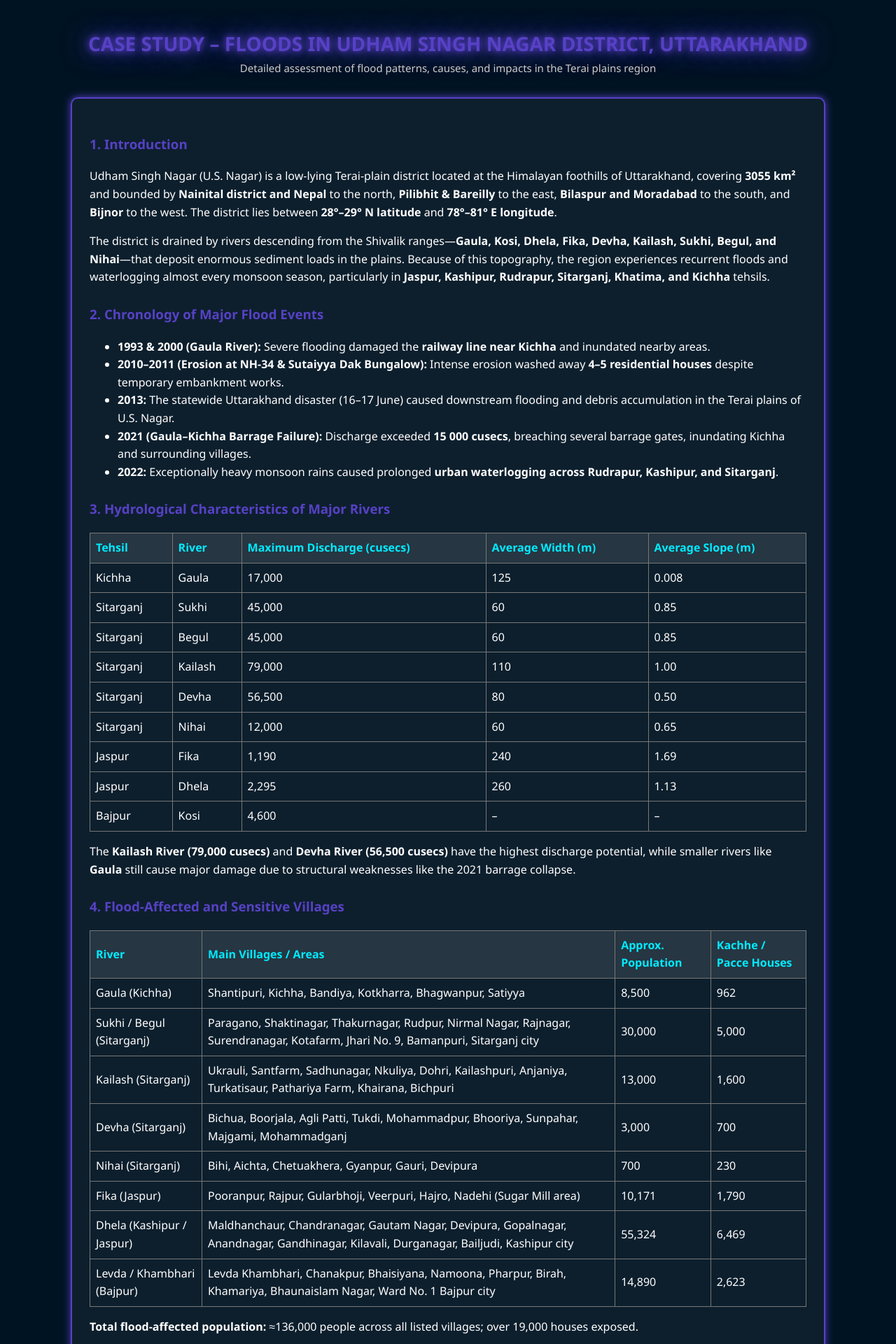
After one commit to SudaisFarooq/GEOSOLUTIONS-again, a Flask app: page /index2.html in a window 1280 px wide. The commit adds this page. Shown: the top 1920 px of the page at 70% size. Run offline with Flask 3, Linux system fonts and the light colour scheme; parts of the project's set-up code (start-up, migrations or seed data) failed here and were passed over.

Commit message:
add case studies

```diff
--- a/app.py
+++ b/app.py
@@ -11,6 +11,11 @@ def home():
 @app.route('/floodPrediction.html')
 def flood_prediction_page():
     return render_template('floodPrediction.html')
+
+@app.route('/index2.html')
+def case_study_page():
+    return render_template('index2.html')
+
 
 @app.route('/predict', methods=['POST'])
 def predict_route():
--- /dev/null
+++ b/templates/index2.html
@@ -0,0 +1,180 @@
+<!DOCTYPE html>
+<html lang="en">
+<head>
+<meta charset="UTF-8">
+<meta name="viewport" content="width=device-width, initial-scale=1.0">
+<title>Flood Case Study – Udham Singh Nagar</title>
+<style>
+  body {
+    margin: 0;
+    background-color: #001322;
+    color: #fff;
+    font-family: "Segoe UI", Arial, sans-serif;
+    line-height: 1.6;
+  }
+
+  /* Main Glowing Heading */
+  .main-heading {
+    margin-top: 40px;
+    font-size: 28px;
+    text-align: center;
+    color: rgb(87, 65, 197);
+    font-weight: bold;
+    text-shadow: 0 0 10px rgb(87, 65, 197), 0 0 20px rgb(87, 65, 197), 0 0 40px rgb(87, 65, 197);
+  }
+
+  .subtitle {
+    text-align: center;
+    color: #ccc;
+    font-size: 15px;
+    margin-bottom: 30px;
+  }
+
+  /* Content Box */
+  .content {
+    width: 80%;
+    margin: auto;
+    background-color: rgba(255,255,255,0.05);
+    border: 2px solid rgb(87, 65, 197);
+    border-radius: 10px;
+    padding: 25px;
+    box-shadow: 0 0 12px rgb(87, 65, 197);
+  }
+
+  h2 {
+    color: #00eaff;
+    text-shadow: 0 0 8px #00eaff;
+    border-bottom: 1px solid #00eaff;
+    padding-bottom: 4px;
+  }
+
+  h3 {
+    color: rgb(87, 65, 197);
+    margin-top: 25px;
+  }
+    h4 {
+    color: #00eaff;
+    margin-top: 25px;
+  }
+
+  table {
+    width: 100%;
+    border-collapse: collapse;
+    margin-top: 15px;
+  }
+
+  th, td {
+    border: 1px solid #777;
+    padding: 8px;
+    text-align: left;
+  }
+
+  th {
+    background-color: rgba(255,255,255,0.1);
+    color: #00eaff;
+  }
+
+  em { color: #ccc; }
+
+  @media(max-width:700px) {
+    .content { width: 95%; font-size: 15px; }
+    .main-heading { font-size: 22px; }
+  }
+</style>
+</head>
+
+<body>
+
+<div class="main-heading">CASE STUDY – FLOODS IN UDHAM SINGH NAGAR DISTRICT, UTTARAKHAND</div>
+<div class="subtitle">Detailed assessment of flood patterns, causes, and impacts in the Terai plains region</div>
+
+<div class="content">
+
+<h3>1. Introduction</h3>
+<p>Udham Singh Nagar (U.S. Nagar) is a low-lying Terai-plain district located at the Himalayan foothills of Uttarakhand, covering <b>3055 km²</b> and bounded by <b>Nainital district and Nepal</b> to the north, <b>Pilibhit & Bareilly</b> to the east, <b>Bilaspur and Moradabad</b> to the south, and <b>Bijnor</b> to the west. The district lies between <b>28°–29° N latitude</b> and <b>78°–81° E longitude</b>.</p>
+<p>The district is drained by rivers descending from the Shivalik ranges—<b>Gaula, Kosi, Dhela, Fika, Devha, Kailash, Sukhi, Begul, and Nihai</b>—that deposit enormous sediment loads in the plains. Because of this topography, the region experiences recurrent floods and waterlogging almost every monsoon season, particularly in <b>Jaspur, Kashipur, Rudrapur, Sitarganj, Khatima, and Kichha</b> tehsils.</p>
+
+<h3>2. Chronology of Major Flood Events</h3>
+<ul>
+  <li><b>1993 & 2000 (Gaula River):</b> Severe flooding damaged the <b>railway line near Kichha</b> and inundated nearby areas.</li>
+  <li><b>2010–2011 (Erosion at NH-34 & Sutaiyya Dak Bungalow):</b> Intense erosion washed away <b>4–5 residential houses</b> despite temporary embankment works.</li>
+  <li><b>2013:</b> The statewide Uttarakhand disaster (16–17 June) caused downstream flooding and debris accumulation in the Terai plains of U.S. Nagar.</li>
+  <li><b>2021 (Gaula–Kichha Barrage Failure):</b> Discharge exceeded <b>15 000 cusecs</b>, breaching several barrage gates, inundating Kichha and surrounding villages.</li>
+  <li><b>2022:</b> Exceptionally heavy monsoon rains caused prolonged <b>urban waterlogging across Rudrapur, Kashipur, and Sitarganj</b>.</li>
+</ul>
+
+<h3>3. Hydrological Characteristics of Major Rivers</h3>
+<table>
+  <tr><th>Tehsil</th><th>River</th><th>Maximum Discharge (cusecs)</th><th>Average Width (m)</th><th>Average Slope (m)</th></tr>
+  <tr><td>Kichha</td><td>Gaula</td><td>17,000</td><td>125</td><td>0.008</td></tr>
+  <tr><td>Sitarganj</td><td>Sukhi</td><td>45,000</td><td>60</td><td>0.85</td></tr>
+  <tr><td>Sitarganj</td><td>Begul</td><td>45,000</td><td>60</td><td>0.85</td></tr>
+  <tr><td>Sitarganj</td><td>Kailash</td><td>79,000</td><td>110</td><td>1.00</td></tr>
+  <tr><td>Sitarganj</td><td>Devha</td><td>56,500</td><td>80</td><td>0.50</td></tr>
+  <tr><td>Sitarganj</td><td>Nihai</td><td>12,000</td><td>60</td><td>0.65</td></tr>
+  <tr><td>Jaspur</td><td>Fika</td><td>1,190</td><td>240</td><td>1.69</td></tr>
+  <tr><td>Jaspur</td><td>Dhela</td><td>2,295</td><td>260</td><td>1.13</td></tr>
+  <tr><td>Bajpur</td><td>Kosi</td><td>4,600</td><td>–</td><td>–</td></tr>
+</table>
+<p>The <b>Kailash River (79,000 cusecs)</b> and <b>Devha River (56,500 cusecs)</b> have the highest discharge potential, while smaller rivers like <b>Gaula</b> still cause major damage due to structural weaknesses like the 2021 barrage collapse.</p>
+
+<h3>4. Flood-Affected and Sensitive Villages</h3>
+<table>
+  <tr><th>River</th><th>Main Villages / Areas</th><th>Approx. Population</th><th>Kachhe / Pacce Houses</th></tr>
+  <tr><td>Gaula (Kichha)</td><td>Shantipuri, Kichha, Bandiya, Kotkharra, Bhagwanpur, Satiyya</td><td>8,500</td><td>962</td></tr>
+  <tr><td>Sukhi / Begul (Sitarganj)</td><td>Paragano, Shaktinagar, Thakurnagar, Rudpur, Nirmal Nagar, Rajnagar, Surendranagar, Kotafarm, Jhari No. 9, Bamanpuri, Sitarganj city</td><td>30,000</td><td>5,000</td></tr>
+  <tr><td>Kailash (Sitarganj)</td><td>Ukrauli, Santfarm, Sadhunagar, Nkuliya, Dohri, Kailashpuri, Anjaniya, Turkatisaur, Pathariya Farm, Khairana, Bichpuri</td><td>13,000</td><td>1,600</td></tr>
+  <tr><td>Devha (Sitarganj)</td><td>Bichua, Boorjala, Agli Patti, Tukdi, Mohammadpur, Bhooriya, Sunpahar, Majgami, Mohammadganj</td><td>3,000</td><td>700</td></tr>
+  <tr><td>Nihai (Sitarganj)</td><td>Bihi, Aichta, Chetuakhera, Gyanpur, Gauri, Devipura</td><td>700</td><td>230</td></tr>
+  <tr><td>Fika (Jaspur)</td><td>Pooranpur, Rajpur, Gularbhoji, Veerpuri, Hajro, Nadehi (Sugar Mill area)</td><td>10,171</td><td>1,790</td></tr>
+  <tr><td>Dhela (Kashipur / Jaspur)</td><td>Maldhanchaur, Chandranagar, Gautam Nagar, Devipura, Gopalnagar, Anandnagar, Gandhinagar, Kilavali, Durganagar, Bailjudi, Kashipur city</td><td>55,324</td><td>6,469</td></tr>
+  <tr><td>Levda / Khambhari (Bajpur)</td><td>Levda Khambhari, Chanakpur, Bhaisiyana, Namoona, Pharpur, Birah, Khamariya, Bhaunaislam Nagar, Ward No. 1 Bajpur city</td><td>14,890</td><td>2,623</td></tr>
+</table>
+<p><b>Total flood-affected population:</b> ≈136,000 people across all listed villages; over 19,000 houses exposed.</p>
+
+<h3>5.Causes of Flooding</h3>
+<h4> a)Physical Causes of Flooding</h4>
+<p><b>Hydrometeorological Drivers:</b> Studies show a 50% rise in cloudburst frequency since 2010 and 60–70% increase in monsoon intensity. These short-duration, high-intensity rains produce flash runoff beyond the carrying capacity of local rivers.</p>
+<p><b>Topography and Drainage:</b> The Terai plains have low gradients (~0.5–1 m/km). Rivers lose velocity as they enter the plains, depositing sediments and raising riverbeds. The shallow groundwater table leads to widespread inundation.</p>
+<p><b>Siltation and Sediment Load:</b> Rivers like Kailash, Devha, and Dhela carry large sediment loads, which raise riverbeds and reduce channel capacity.</p>
+<p><b>Structural Failures:</b> Barrage and embankment breaches (like the Kichha Barrage failure in 2021) exacerbate flooding when design limits are exceeded.</p>
+
+<h4>b)Anthropogenic and Land Use Drivers</h4>
+<p><b>Deforestation:</b> Large-scale removal of forest cover in upstream catchments increases surface runoff and sedimentation downstream.</p>
+<p><b>Rapid Urbanization:</b> Rudrapur, Kashipur, and Sitarganj have expanded into floodplains, replacing absorbent soils with impervious surfaces, causing urban flooding.</p>
+<p><b>Tourism Pressure:</b> Construction along riverbanks for tourism reduces floodplain storage and disrupts drainage.</p>
+<p><b>Drainage Congestion:</b> Inadequate and clogged stormwater drains and sewage systems worsen flooding and waterlogging.</p>
+
+<h4>c)Socio-Economic and Infrastructural Impacts</h4>
+<p><b>Human Impacts:</b> Seasonal displacement of thousands; post-flood outbreaks of waterborne diseases like dengue and malaria.</p>
+<p><b>Infrastructure Damage:</b> Floods in 1993, 2000, and 2010 damaged roads, bridges, and the Kichha railway line. In 2000, Kosi River erosion near Sultanpur Patti destroyed two high-tension poles. Temporary embankments near NH-34 failed in 2011, washing away multiple houses.</p>
+<p><b>Agricultural Losses:</b> Recurrent crop damage (paddy, wheat, sugarcane); siltation reduces soil fertility and productivity across thousands of hectares.</p>
+<p><b>Economic Burden:</b> Combined annual damage to crops, infrastructure, and relief expenditures runs into crores of rupees each monsoon.</p>
+
+<h4>d)Institutional Preparedness & Response</h4>
+<p>Udham Singh Nagar district maintains <b>11 management teams</b> (each with a 24-hour ambulance), <b>2 control rooms</b>, and <b>flood posts at every tehsil</b>. Sample posts include:</p>
+<ul>
+  <li>Rajpur (Jaspur) – Govt Primary School (Fika River)</li>
+  <li>Dhakiya Gulabo (Kashipur) – Primary School (Dhela River)</li>
+  <li>Police Station Sultanpur (Bajpur) – Kosi River</li>
+  <li>Sirauli Khurd (Kichha) – Gaula River</li>
+  <li>GIC Shaktifarm (Sitarganj) – Begul River</li>
+</ul>
+<p>Despite these arrangements,it has been observed that permanent protective structures and long-term mitigation are still lacking in several sensitive areas.</p>
+
+<h3>9. Conclusion</h3>
+<p>The combined evidence from the analysed reasearch paper and district data shows that flooding in Udham Singh Nagar is a compound hazard driven by:</p>
+<ul>
+  <li>Intensifying monsoon rainfall and cloudbursts,</li>
+  <li>Low-lying geomorphology of the Terai plains,</li>
+  <li>Deforestation, unplanned urbanization, and poor drainage,</li>
+  <li>Structural inadequacies like outdated barrages and embankments.</li>
+</ul>
+<p>Over <b>1.3 lakh people</b> and <b>19,000 houses</b> remain exposed every year. Disasters like the 2021 Kichha Barrage failure and 2022 Rudrapur flooding underline the urgency for resilient infrastructure and systematic floodplain management.</p>
+
+<h3>Reference</h3>
+<p><em>Ansari, A. A., Shah, P., & Punera, A. (2023). “Flood Disaster and its Management in Terai Region with Special Reference to Udham Singh Nagar District of Uttarakhand, India.” KHOJ – A Peer Reviewed International Journal of Geography, Vol. 10, pp. 18–28.</em></p>
+
+</div>
+</body>
+</html>
```
Also changed, not shown: templates/index.html (+158 -91 lines), templates/flood.jpg (added).
